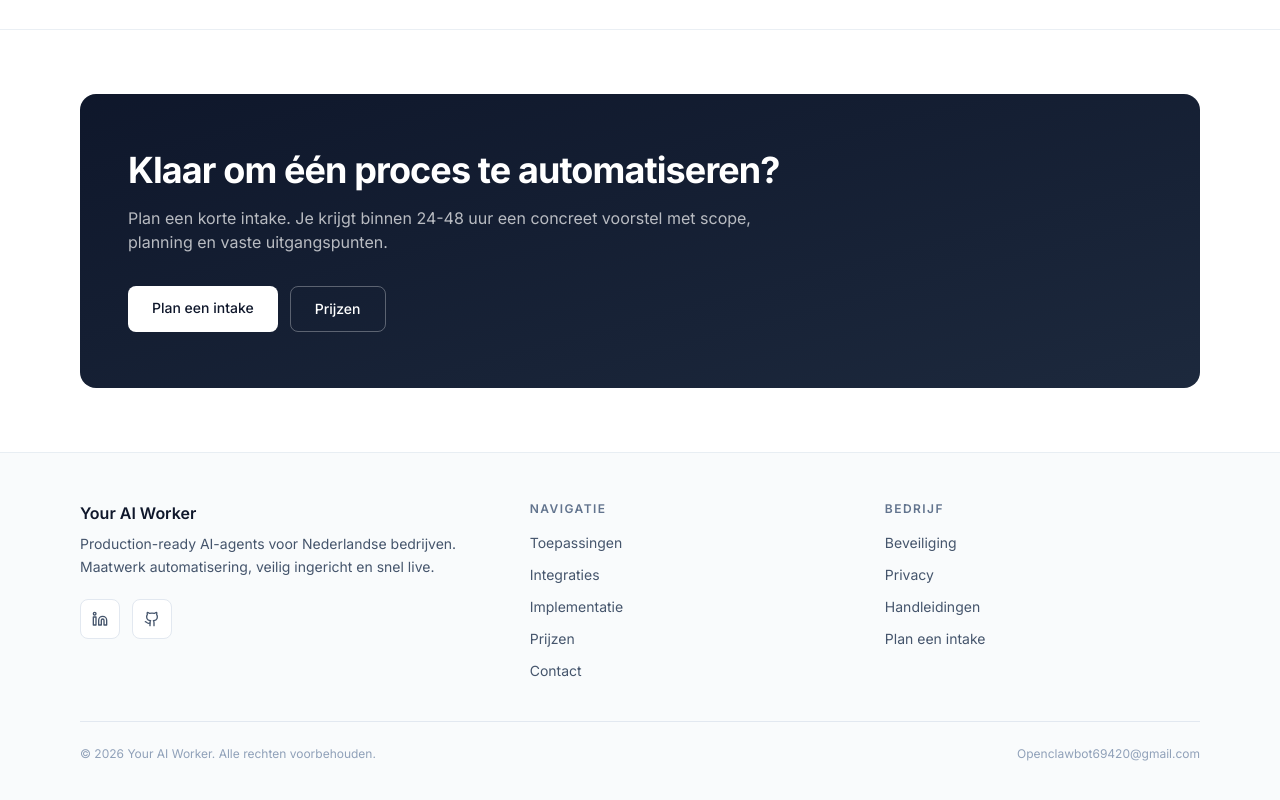
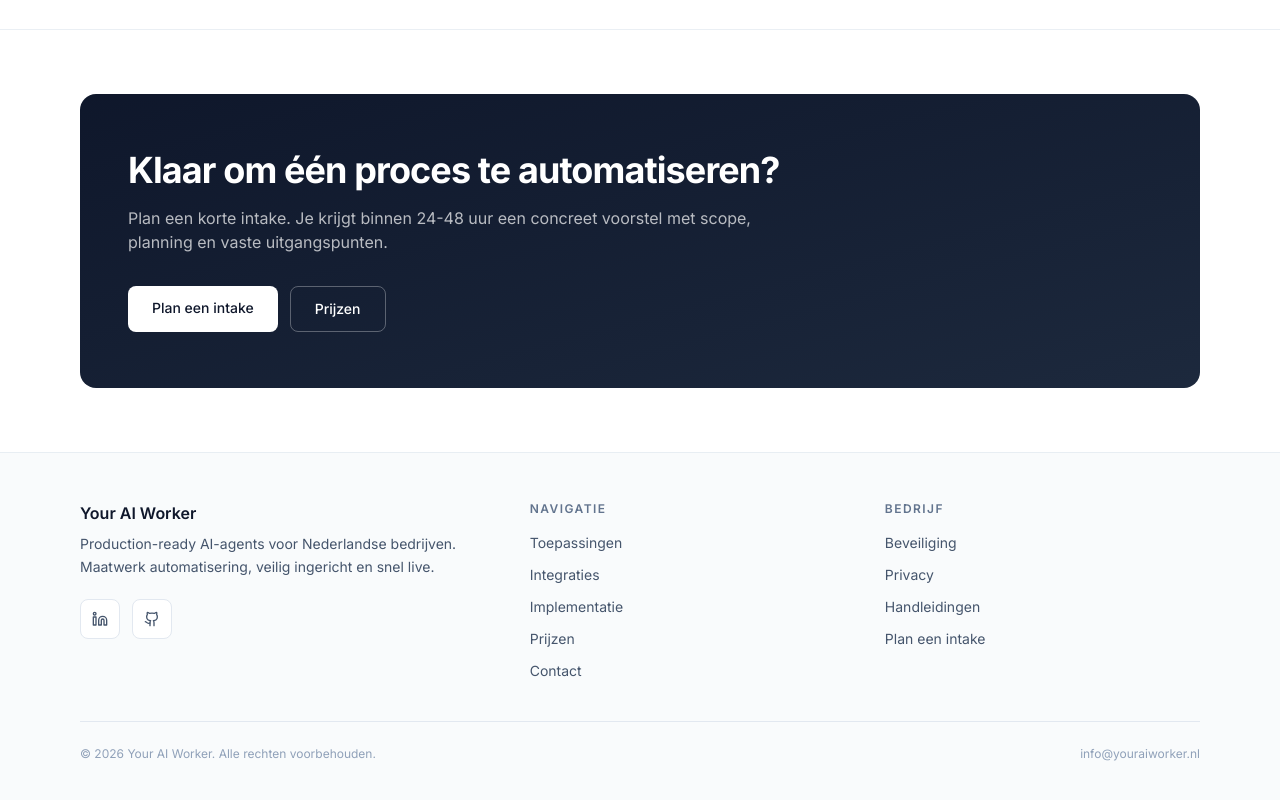
Before and after one commit to openclawbot69420-ux/youraiworker-site, a Next.js app: page / in a window 1280 px wide. Shown: the part 6451-7251 px from the top of the page. Built offline with nearby package versions, Linux system fonts and the light colour scheme.

Commit message:
Use branded contact email in footer

```diff
--- a/src/app/layout.tsx
+++ b/src/app/layout.tsx
@@ -238,9 +238,9 @@ const Footer: React.FC = () => {
           <p className="flex flex-col gap-1 text-right">
             <a
               className="transition-colors hover:text-slate-600"
-              href="mailto:Openclawbot69420@gmail.com"
+              href="mailto:info@youraiworker.nl"
             >
-              Openclawbot69420@gmail.com
+              info@youraiworker.nl
             </a>
           </p>
         </div>
```
